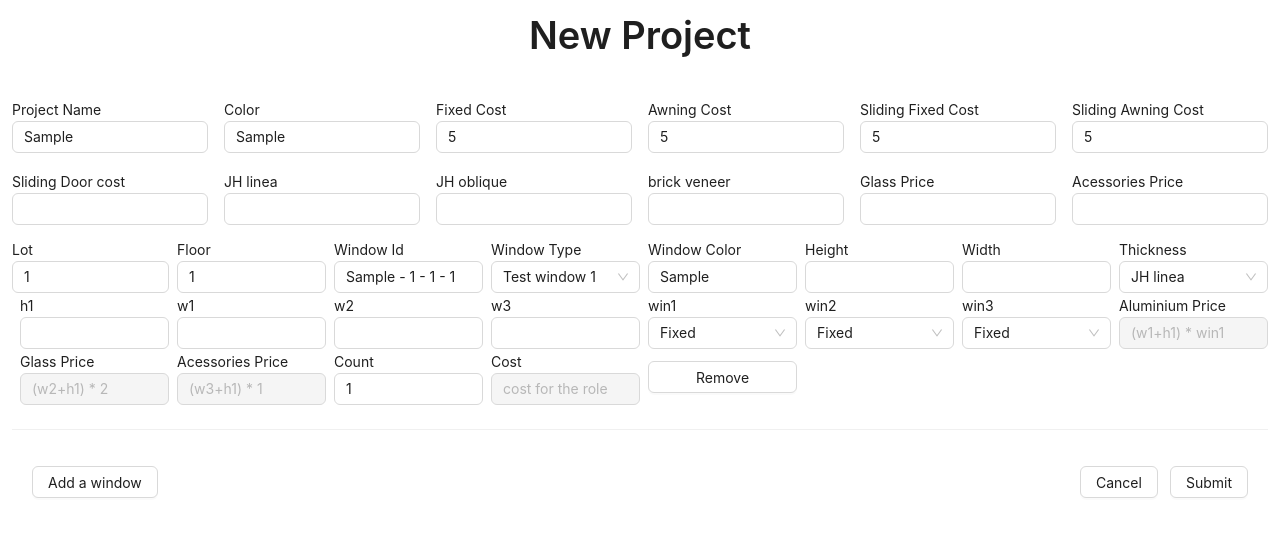
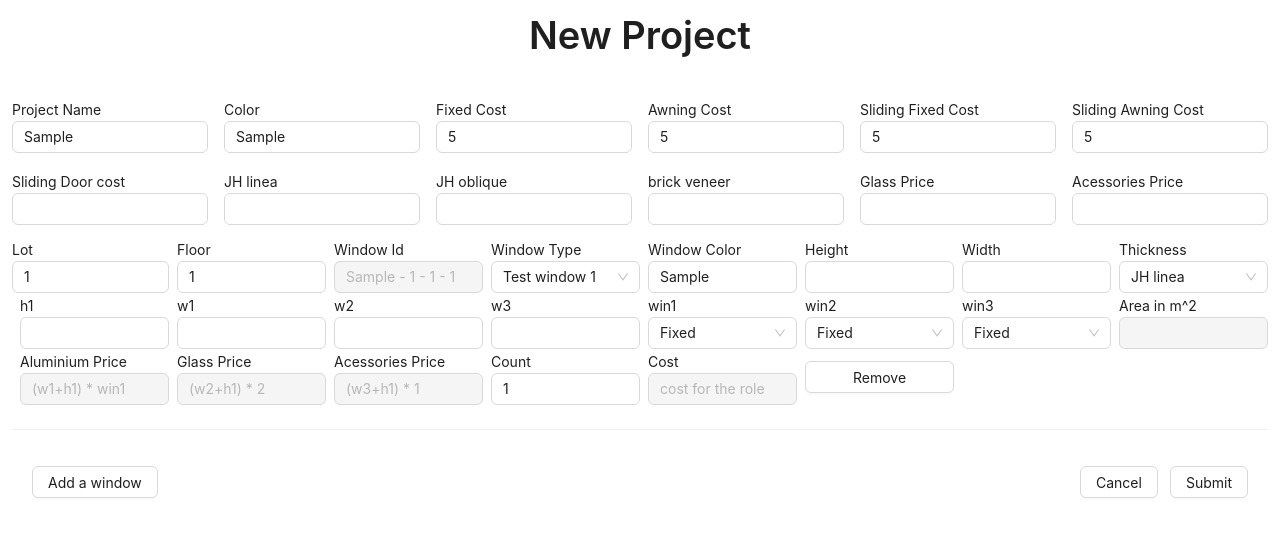
Before and after one commit to jge385/window-management, a React (Create React App) app: page /calculator in a window 1280 px wide. Both pictures are taken after typing "Sample", "Sample", "5", "5", "5", "5" into the empty fields and a click on the button "Add a window". Shown: the top 536 px of the page. Built offline with nearby package versions, Linux system fonts and the light colour scheme.

Commit message:
add area

```diff
--- a/src/Components/WindowTypesRow.tsx
+++ b/src/Components/WindowTypesRow.tsx
@@ -168,7 +168,9 @@ export default function WindowTypesRow({
     for (let i = 1; i <= selectedWindowTypeOption.HeightCount; i++) {
       setValue(
         `window.${index}.h${i}`,
-        rowData.window[index].height / selectedWindowTypeOption.HeightCount
+        (
+          rowData.window[index].height / selectedWindowTypeOption.HeightCount
+        ).toFixed(3)
       );
     }
   }, [rowData.window[index].height]);
@@ -177,7 +179,9 @@ export default function WindowTypesRow({
     for (let i = 1; i <= selectedWindowTypeOption.WidthCount; i++) {
       setValue(
         `window.${index}.w${i}`,
-        rowData.window[index].width / selectedWindowTypeOption.WidthCount
+        (
+          rowData.window[index].width / selectedWindowTypeOption.WidthCount
+        ).toFixed(3)
       );
     }
   }, [rowData.window[index].width]);
@@ -231,7 +235,13 @@ export default function WindowTypesRow({
             if (windowId !== field.value) {
               field.onChange(windowId);
             }
-            return <Input value={field.value} onChange={field.onChange} />;
+            return (
+              <Input
+                value={field.value}
+                onChange={field.onChange}
+                disabled={true}
+              />
+            );
           }}
         />
       </div>
@@ -299,6 +309,7 @@ export default function WindowTypesRow({
           </div>
         );
       })}
+      {/* thickness */}
       <div>
         <div className="w-full">
           <Text> Thickness </Text>
@@ -342,6 +353,7 @@ export default function WindowTypesRow({
           </div>
         );
       })}
+      {/* win1, win2 */}
       {windowStatusFormValues.map((row: FormValueItem) => {
         return (
           <div key={row.name + index}>
@@ -368,6 +380,31 @@ export default function WindowTypesRow({
           </div>
         );
       })}
+      {/* area */}
+      <div>
+        <Text> Area in m^2 </Text>
+        <Controller
+          name={`window.${index}.area`}
+          control={control}
+          render={({ field }) => {
+            const area =
+              (rowData.window[index].height * rowData.window[index].width) /
+              1000000;
+            if (area && field.value !== area) {
+              field.onChange(area);
+            }
+            return (
+              <Input
+                value={field.value}
+                onChange={field.onChange}
+                type="number"
+                disabled={true}
+              />
+            );
+          }}
+        />
+      </div>
+      {/* Al Prices etc */}
       {calculatedFormValues.map((row: FormValueItem) => {
         const realFormula = convertStringToFormula(
           selectedWindowTypeOption[row.name as keyof WindowTypeExcel] as string,
```
